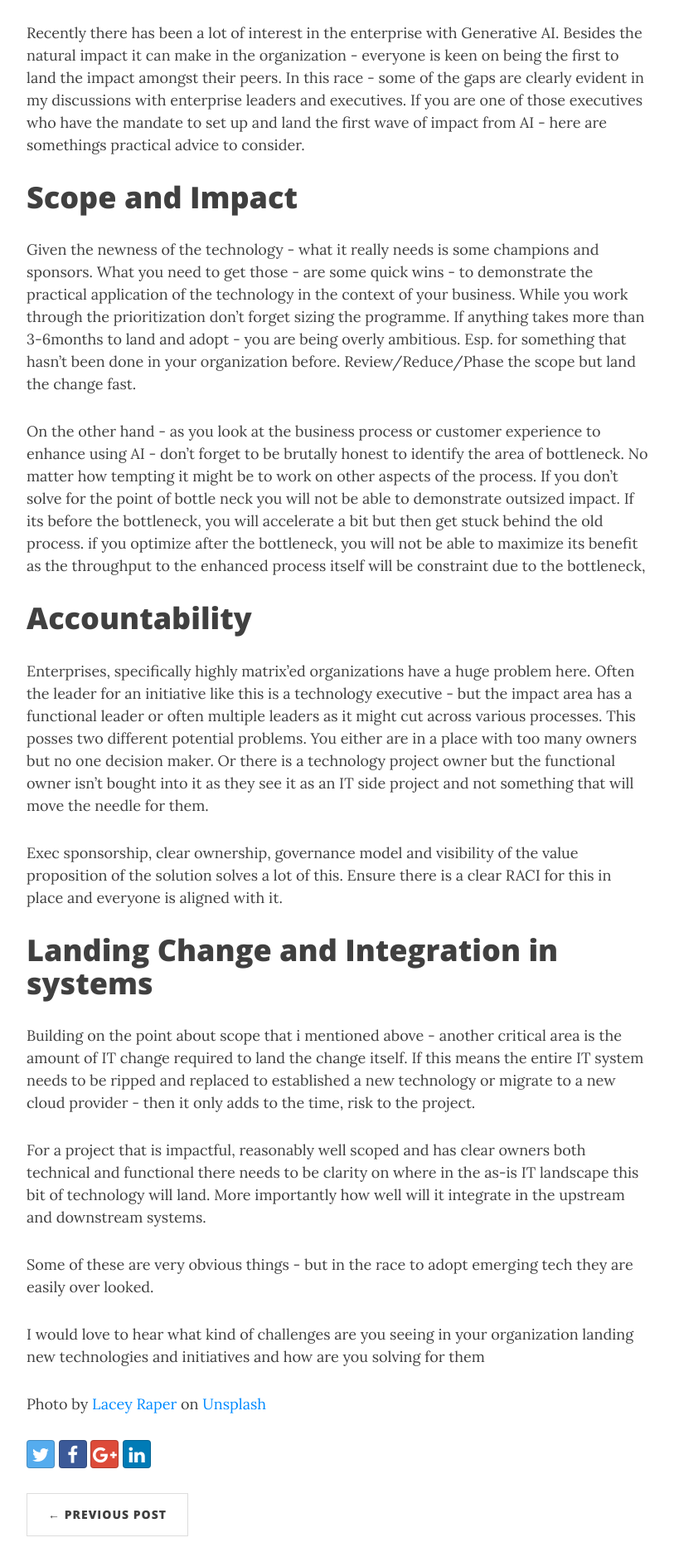
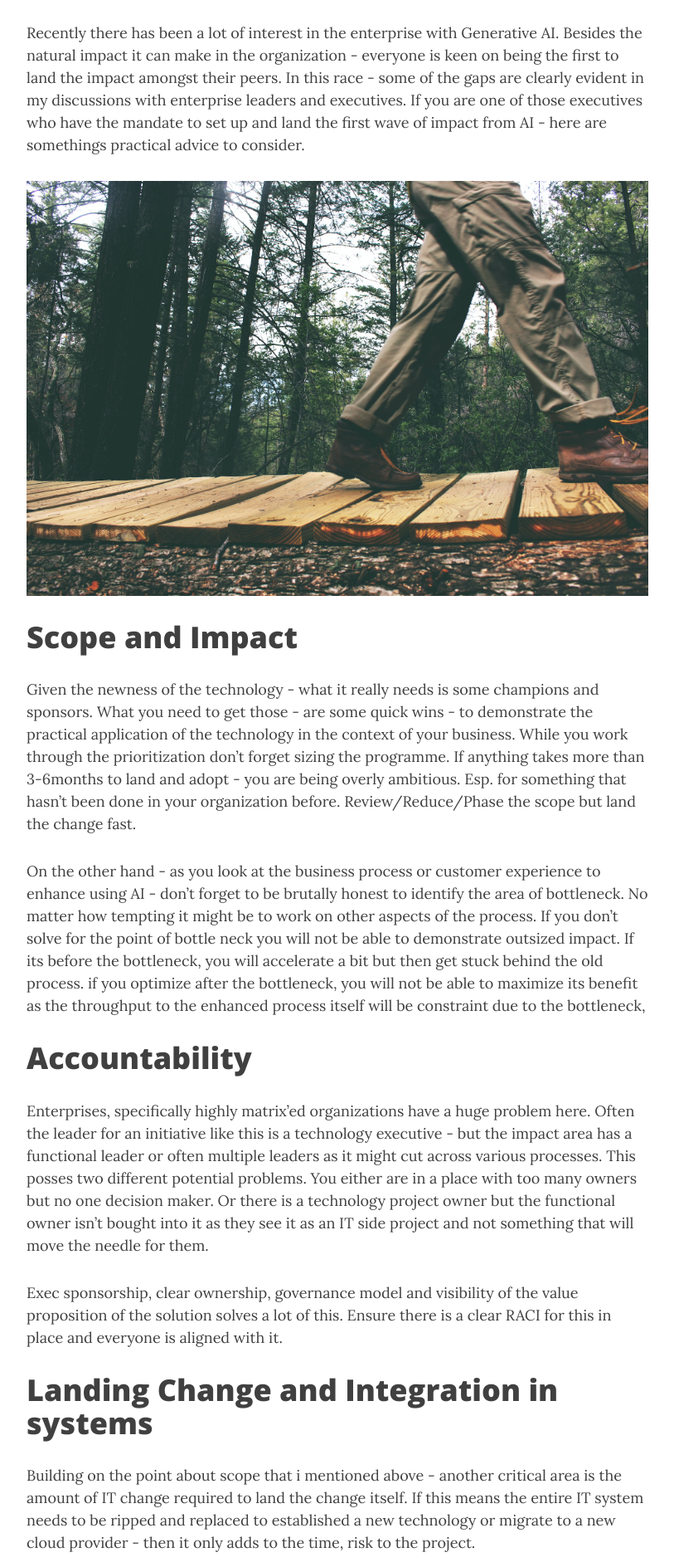
Before and after one commit to rajatpandit/rajatpandit.github.io, a Jekyll site: the page built from _posts/2023-10-11-applying-emerging-tech-avoid-these-pitfalls.md, in a window 1280 px wide. Shown: the part 683-2571 px from the top of the page at 83% size, without its empty margins (233-1046 px from the left). Built offline with Jekyll 4.4.1, drawn with Linux system fonts in a browser that asks for light colours; nearby versions of some CDN libraries; comment, search, counter and statistics services are not loaded.

Commit message:
updated image in post

```diff
--- a/_posts/2023-10-11-applying-emerging-tech-avoid-these-pitfalls.md
+++ b/_posts/2023-10-11-applying-emerging-tech-avoid-these-pitfalls.md
@@ -8,6 +8,8 @@ comments: true
 
 # Context of the Enterprise
 Recently there has been a lot of interest in the enterprise with Generative AI. Besides the natural impact it can make in the organization - everyone is keen on being the first to land the impact amongst their peers. In this race - some of the gaps are clearly evident in my discussions with enterprise leaders and executives. If you are one of those executives who have the mandate to set up and land the first wave of impact from AI - here are somethings practical advice to consider.
+
+![Emerging Tech Projects - Avoid these common pitfalls.](/img/assets/lacey-raper-ey1Obz7I2fw-unsplash.jpg)
 
 # Scope and Impact
 Given the newness of the technology - what it really needs is some champions and sponsors. What you need to get those - are some quick wins - to demonstrate the practical application of the technology in the context of your business. While you work through the prioritization don't forget sizing the programme. If anything takes more than 3-6months to land and adopt - you are being overly ambitious. Esp. for something that hasn't been done in your organization before. Review/Reduce/Phase the scope but land the change fast.
```
